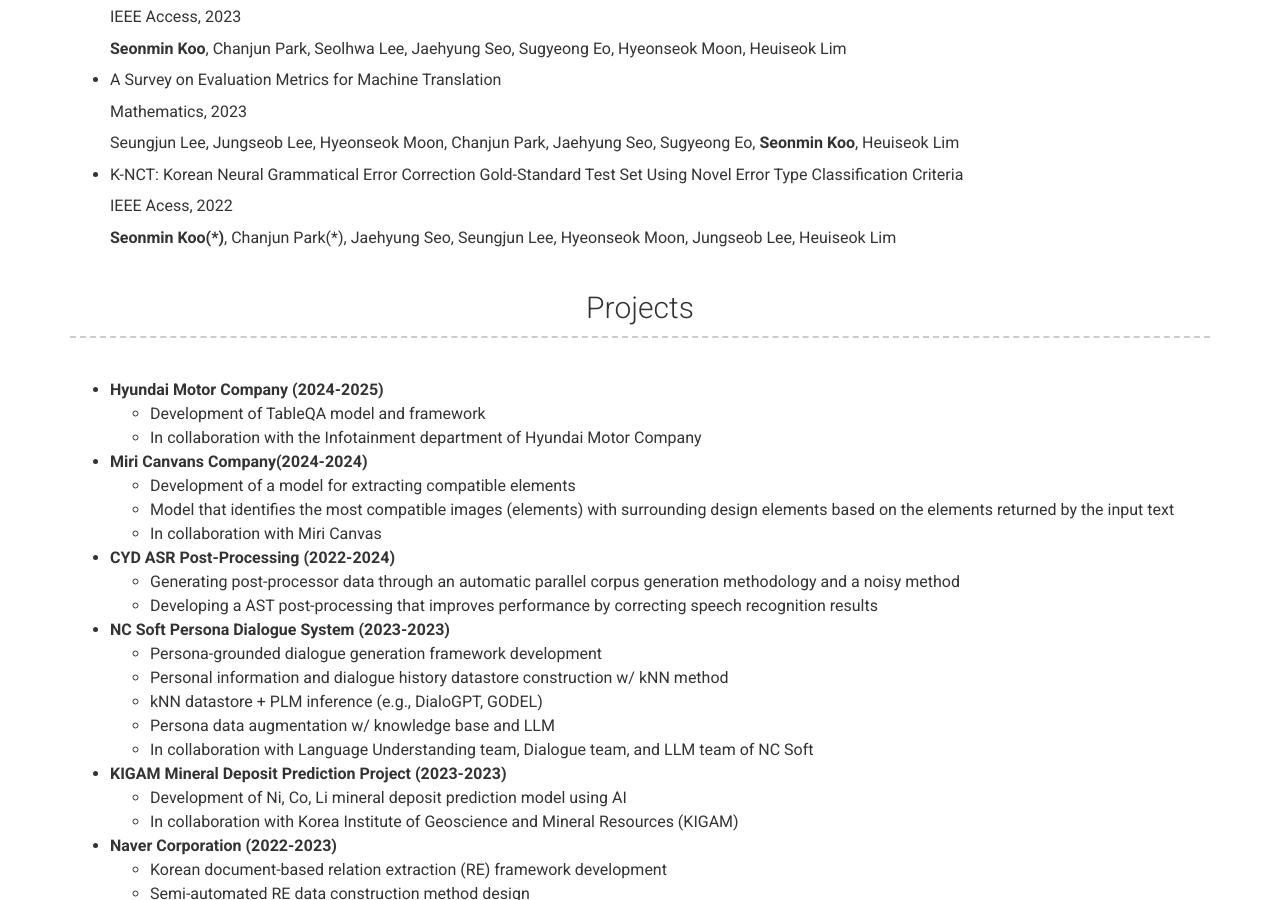
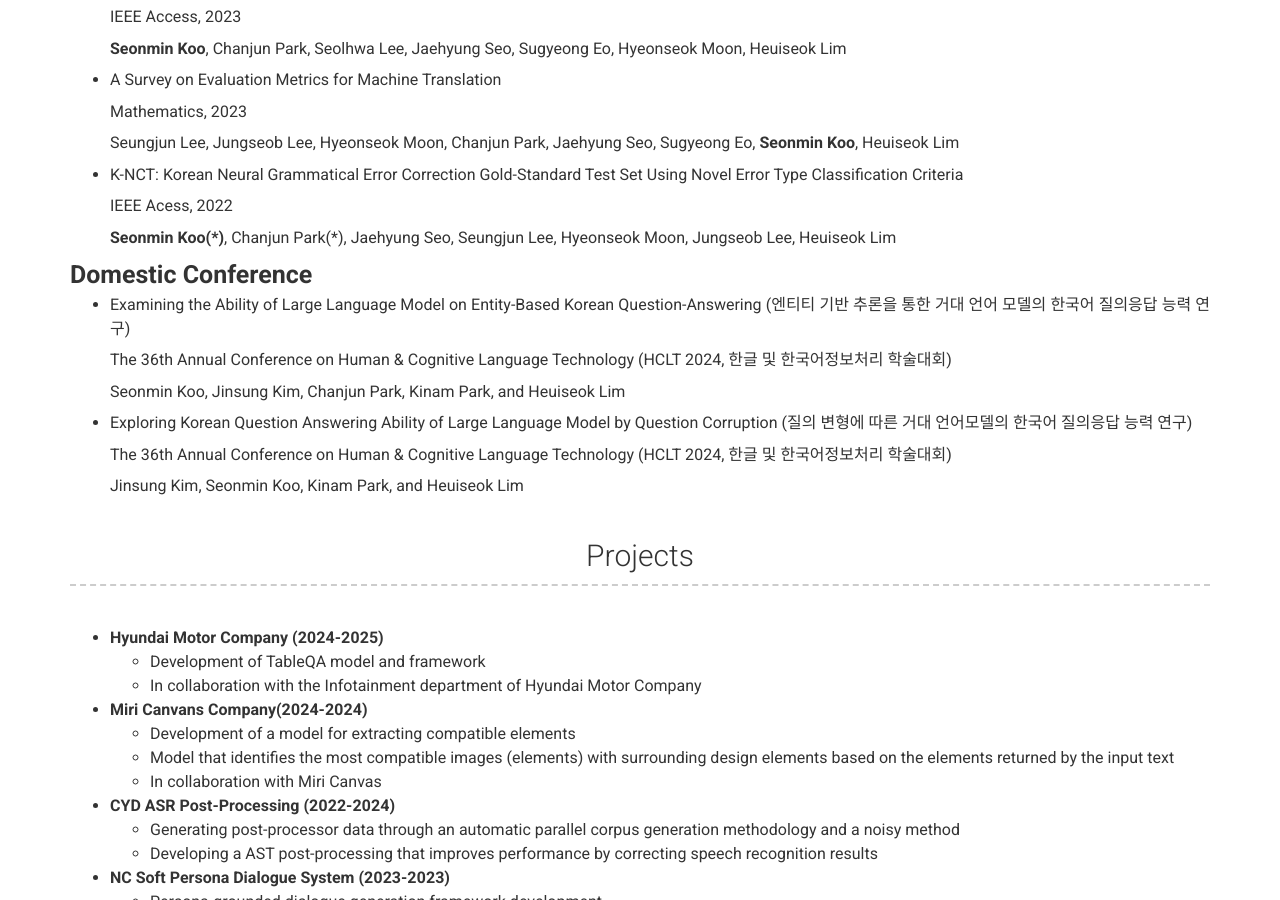
Before and after one commit to seonminkoo/seonminkoo.github.io, a Jekyll site: the page built from index.md, in a window 1280 px wide and 900 px high, scrolled down 2741 px. Built offline with Jekyll 4.4.1, drawn with Linux system fonts in a browser that asks for light colours; nearby versions of some CDN libraries.

Commit message:
Update _config.yml

```diff
--- a/_config.yml
+++ b/_config.yml
@@ -184,6 +184,19 @@ content:
 
           **Seonmin Koo(\*)**, Chanjun Park(*), Jaehyung Seo, Seungjun Lee, Hyeonseok Moon, Jungseob Lee, Heuiseok Lim
 
+      #### **Domestic Conference**
+        - Examining the Ability of Large Language Model on Entity-Based Korean Question-Answering (엔티티 기반 추론을 통한 거대 언어 모델의 한국어 질의응답 능력 연구)
+
+          The 36th Annual Conference on Human & Cognitive Language Technology (HCLT 2024, 한글 및 한국어정보처리 학술대회)
+
+          Seonmin Koo, Jinsung Kim, Chanjun Park, Kinam Park, and Heuiseok Lim
+
+        - Exploring Korean Question Answering Ability of Large Language Model by Question Corruption (질의 변형에 따른 거대 언어모델의 한국어 질의응답 능력 연구)
+
+          The 36th Annual Conference on Human & Cognitive Language Technology (HCLT 2024, 한글 및 한국어정보처리 학술대회)
+
+          Jinsung Kim, Seonmin Koo, Kinam Park, and Heuiseok Lim
+
   - title: Projects
     layout: text
     content: | # this will include new lines to allow paragraphs
```
